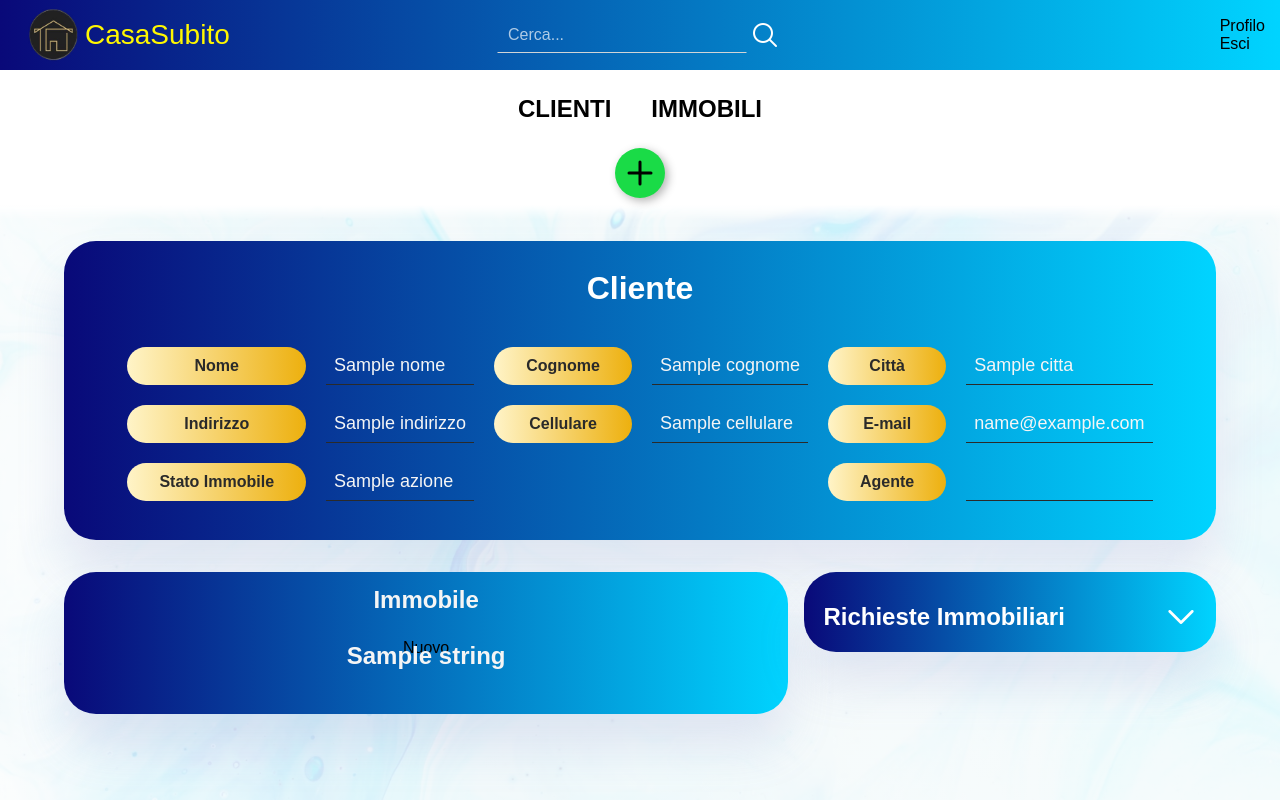
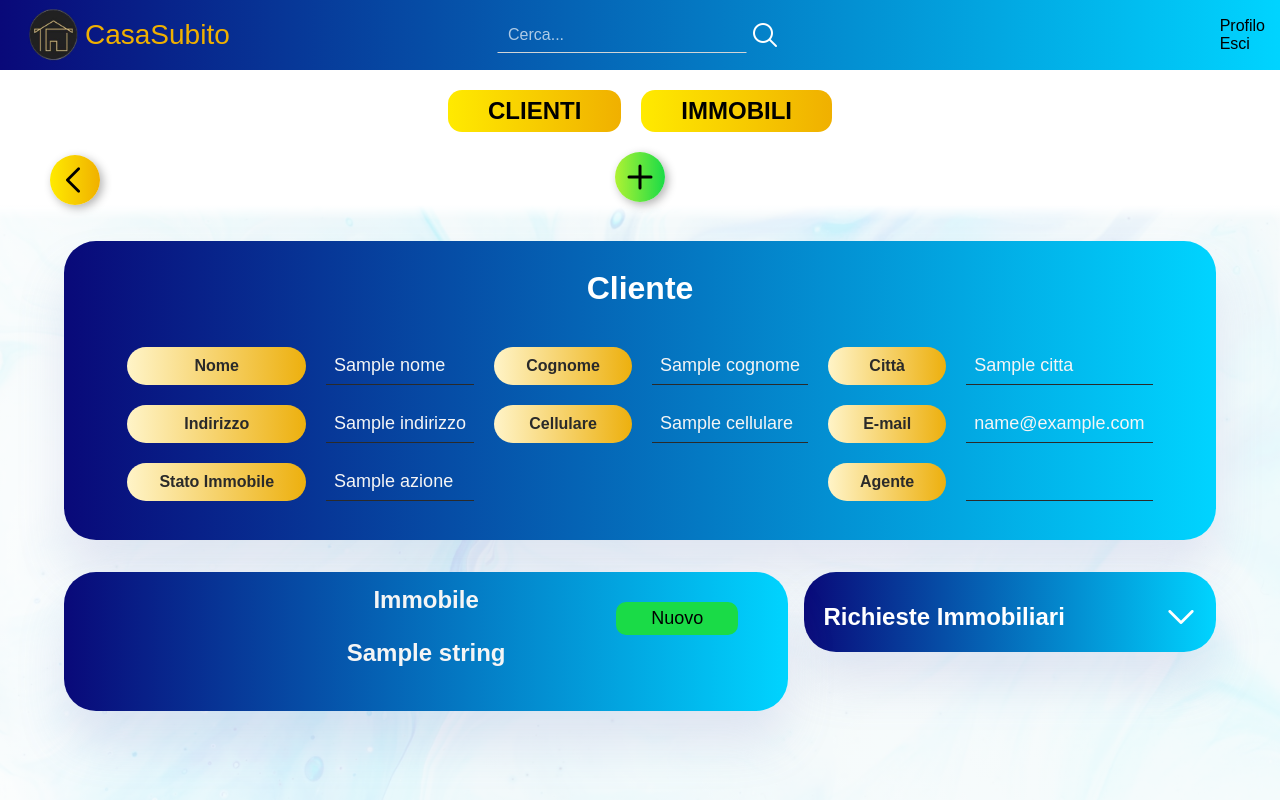
Before and after one commit to GianITS/git_CasaSubito, a Flask app: template website/templates/clients_page.html in a window 1280 px wide. Run offline with Flask 2, Linux system fonts and the light colour scheme; the template is opened without the code that fills it: most values are stand-ins (such as "Sample title", 1, 10 or a date in 2020).

Commit message:
sistemata grafica

```diff
--- a/website/static/style.css
+++ b/website/static/style.css
@@ -1,6 +1,6 @@
 :root{
-    --primary-color: rgba(255,247,0,1);
-    --secondary-color: rgba(198,192,0,1);
+    --primary-color: rgb(255, 234, 0);
+    --secondary-color: rgb(240, 176, 0);
 }
 *{
     padding: 0;
@@ -44,14 +44,14 @@ textarea{
 .message{
     position: fixed;
     top: 150px;
-    right: -300px;
-    width: 300px;
+    right: -320px;
+    width: 320px;
     height: 70px;
     display: flex;
     justify-content: center;
     align-items: center;
-    background-color: #1adb47;
-    border-radius: 8px;
+    background: linear-gradient(90deg, rgb(175 242 51) 0%, rgb(26, 219, 71) 100%);
+    border-radius: 16px;
     padding: 5px 20px;
     font-size: 18px;
     z-index: 1000;
@@ -102,7 +102,6 @@ h1{
     justify-content: center;
     align-items: center;
     padding: 20px;
-    background-color: burlywood;
     border-radius: 15px;
     animation: fade-in 1s ease-in-out;
 }
@@ -158,7 +157,7 @@ h1{
 .header .logo a{
     display: flex;
     align-items: center;
-    color: var(--primary-color);
+    color: var(--secondary-color);
 }
 .header .logo img{
     position: relative;
@@ -349,7 +348,7 @@ h1{
     z-index: 3;
 }
 .extend{
-    height: 300px;
+    height: 330px;
 }
 .menu .contUp{
     display: flex;
@@ -362,10 +361,13 @@ h1{
     padding: 5px 10px;
     font-size: 24px;
     font-weight: 600;
+    border-radius: 14px;
+    padding: 7px 40px;
+    background: linear-gradient(90deg, var(--primary-color) 0%, var(--secondary-color) 100%);
     transition: all .3s;
 }
 .menu .contUp a:hover{
-    text-shadow: 0 0 10px var(--primary-color);
+    transform: scale(1.1);
 }
 .menu .contDown{
     position: relative;
@@ -379,7 +381,7 @@ h1{
     width: 50px;
     aspect-ratio: 1;
     border-radius: 50%;
-    background: #1adb47;
+    background: linear-gradient(90deg, rgb(175 242 51) 0%, rgb(26, 219, 71) 100%);
     margin-top: 20px;
     transition: all .3s;
     box-shadow: 3px 3px 10px rgba(0, 0, 0, .3);
@@ -456,10 +458,10 @@ h1{
     z-index: 10;
 }
 .menu .contDown .dpList .btninsert.one{
-    background: linear-gradient(135deg, var(--secondary-color)0%, var(--primary-color)100%);
+    background: linear-gradient(-90deg, var(--secondary-color)0%, var(--primary-color)100%);
 }
 .menu .contDown .dpList .btninsert.two{
-    background: linear-gradient(135deg, var(--secondary-color)0%, var(--primary-color)100%);
+    background: linear-gradient(-90deg, var(--secondary-color)0%, var(--primary-color)100%);
 
 }
 .menu .contDown .dpList .btninsert:hover{
@@ -842,6 +844,39 @@ h1{
     padding: 225px 0 0;
     overflow-x: hidden;
 }
+.mainSingle .btnBack{
+    position: absolute;
+    top: 155px;
+    left: 50px;
+    width: 50px;
+    aspect-ratio: 1;
+    border-radius: 50%;
+    background: linear-gradient(90deg, var(--primary-color) 0%, var(--secondary-color) 100%);
+    box-shadow: 3px 3px 10px rgba(0, 0, 0, .3);
+    transition: all .8s ease-in-out;
+    z-index: 100;
+}
+.mainSingle .btnBack .ico{
+    width: 100%;
+    height: 100%;
+    background: url("images/downExpand.png")no-repeat center center;
+    border-radius: 50%;
+    transform: rotate(90deg) translateY(2px);
+}
+.mainSingle .btnBack:hover{
+    animation: back 1.3s ease-in-out infinite;
+}
+@keyframes back {
+    0%,100%{
+        transform: translateX(0);
+    }
+    20%,80%{
+        transform: translateX(0);
+    }
+    50%{
+        transform: translateX(-10px);
+    }
+}
 .mainSingle h1{
     margin-bottom: 20px;
 }
@@ -910,6 +945,7 @@ h1{
     border-spacing: 20px 20px;
 }
 .content2{
+    position: relative;
     background: rgb(2,0,36);
     background: linear-gradient(90deg, rgba(2,0,36,1) 0%, rgba(9,9,121,1) 0%, rgba(0,212,255,1) 100%);
     grid-area: content2;
@@ -1017,6 +1053,19 @@ h1{
     background: url("images/maps.png")no-repeat center;
     background-size: cover;
 }
+.container2 .btnNewImmo{
+    position: absolute;
+    top: 30px;
+    right: 50px;
+    padding: 6px 35px;
+    background-color: #1adb47;
+    font-size: 18px;
+    border-radius: 10px;
+}
+.content2 h2.newH2{
+    margin-top: 10px;
+}
+
 /* insert_properties.html -----------------------------------------------------------*/
 
 .section.prop .container.scroll{
```
